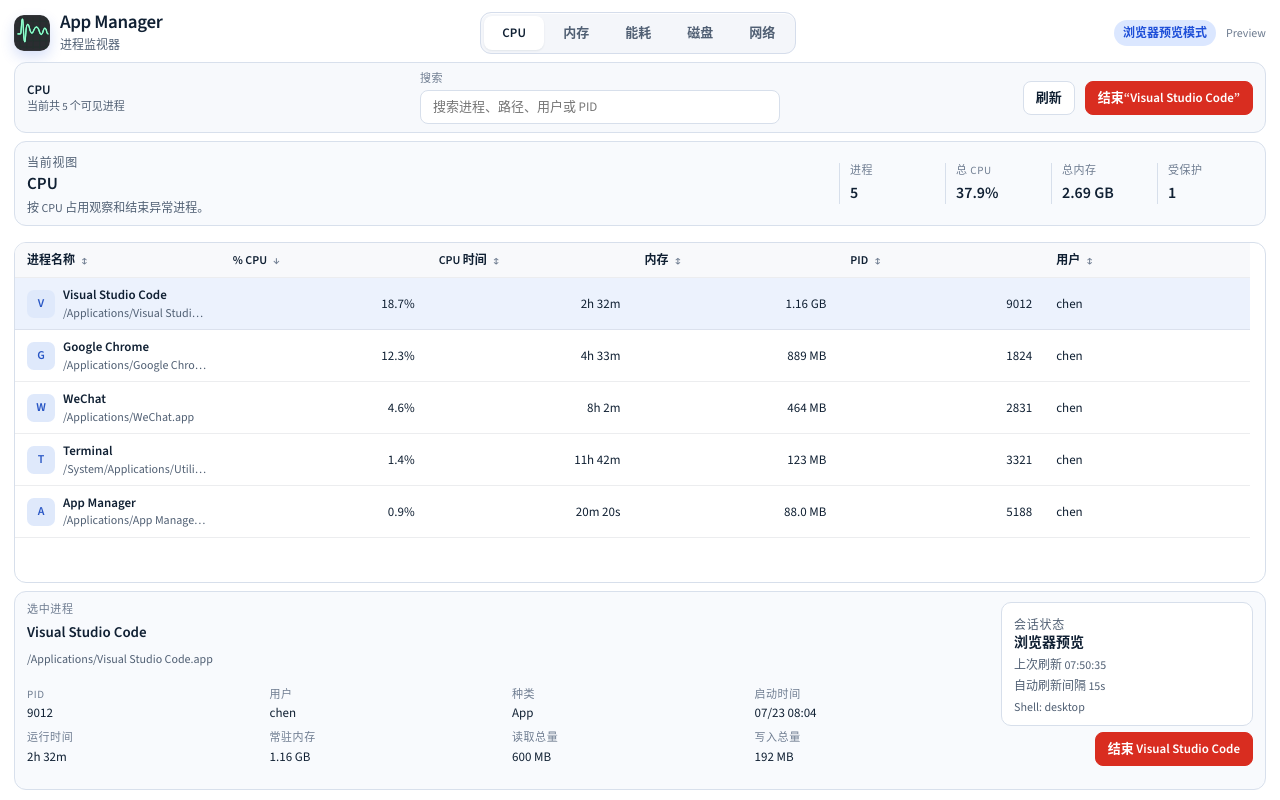
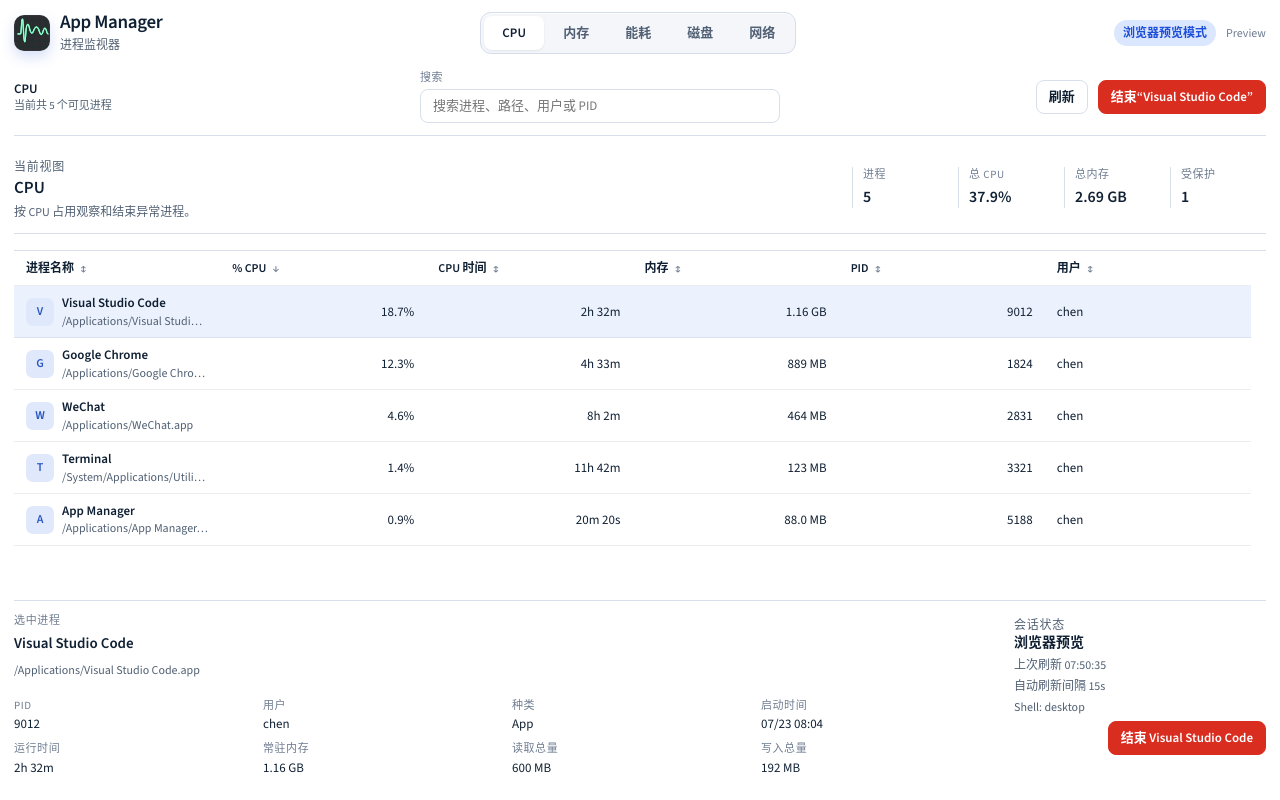
Before and after one commit to ZhcChen/App-Manager, a React (Vite) app in the folder desktop/: page / in a window 1280 px wide. Built offline with nearby package versions, Linux system fonts and the light colour scheme.

Commit message:
style(desktop): flatten main content sections

```diff
--- a/desktop/src/styles/base.css
+++ b/desktop/src/styles/base.css
@@ -170,10 +170,8 @@
 .monitor-toolbar {
   justify-content: space-between;
   gap: 12px;
-  padding: 8px 12px;
-  border-radius: 12px;
-  background: #f7f9fc;
-  border: 1px solid #d8e0ec;
+  padding: 8px 0 12px;
+  border-bottom: 1px solid var(--color-border-soft);
 }
 
 .monitor-toolbar__meta {
@@ -288,10 +286,8 @@
   display: grid;
   grid-template-columns: minmax(0, 1fr) auto;
   gap: 12px;
-  padding: 8px 12px;
-  border-radius: 12px;
-  background: #f8fafd;
-  border: 1px solid #d8e0ec;
+  padding: 10px 0 12px;
+  border-bottom: 1px solid var(--color-border-soft);
 }
 
 .monitor-summary__primary {
@@ -361,9 +357,8 @@
 .feedback-banner {
   justify-content: space-between;
   gap: 12px;
-  padding: 10px 12px;
-  border-radius: 12px;
-  border: 1px solid var(--color-border-soft);
+  padding: 10px 0;
+  border-bottom: 1px solid var(--color-border-soft);
 }
 
 .feedback-banner--success {
@@ -396,8 +391,7 @@
   align-self: stretch;
   overflow: auto;
   scrollbar-gutter: stable;
-  border: 1px solid var(--color-border-soft);
-  border-radius: 12px;
+  border-top: 1px solid var(--color-border-soft);
   background: #ffffff;
 }
 
@@ -419,7 +413,7 @@
   position: sticky;
   top: 0;
   z-index: 1;
-  background: #f8f9fb;
+  background: #ffffff;
 }
 
 .column-sort-button {
@@ -529,10 +523,8 @@
   align-self: start;
   align-items: stretch;
   gap: 12px;
-  padding: 10px 12px;
-  border-radius: 12px;
-  background: #f8fafd;
-  border: 1px solid #d8e0ec;
+  padding: 12px 0 0;
+  border-top: 1px solid var(--color-border-soft);
 }
 
 .detail-panel__selection,
@@ -580,10 +572,7 @@
 }
 
 .detail-card {
-  padding: 10px 12px;
-  border-radius: 10px;
-  background: #ffffff;
-  border: 1px solid var(--color-border-soft);
+  padding: 0;
 }
 
 .detail-card h3 {
```
